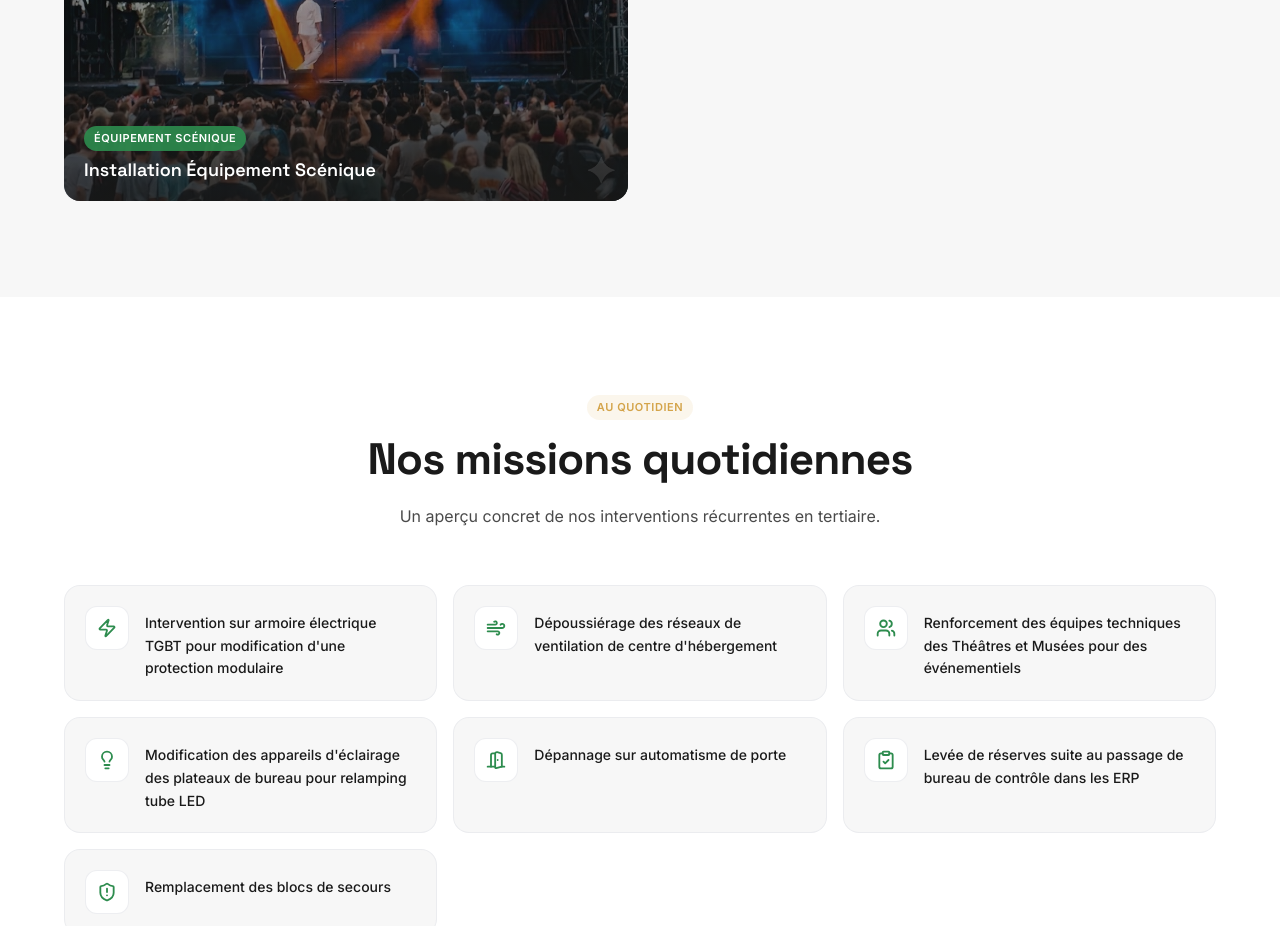
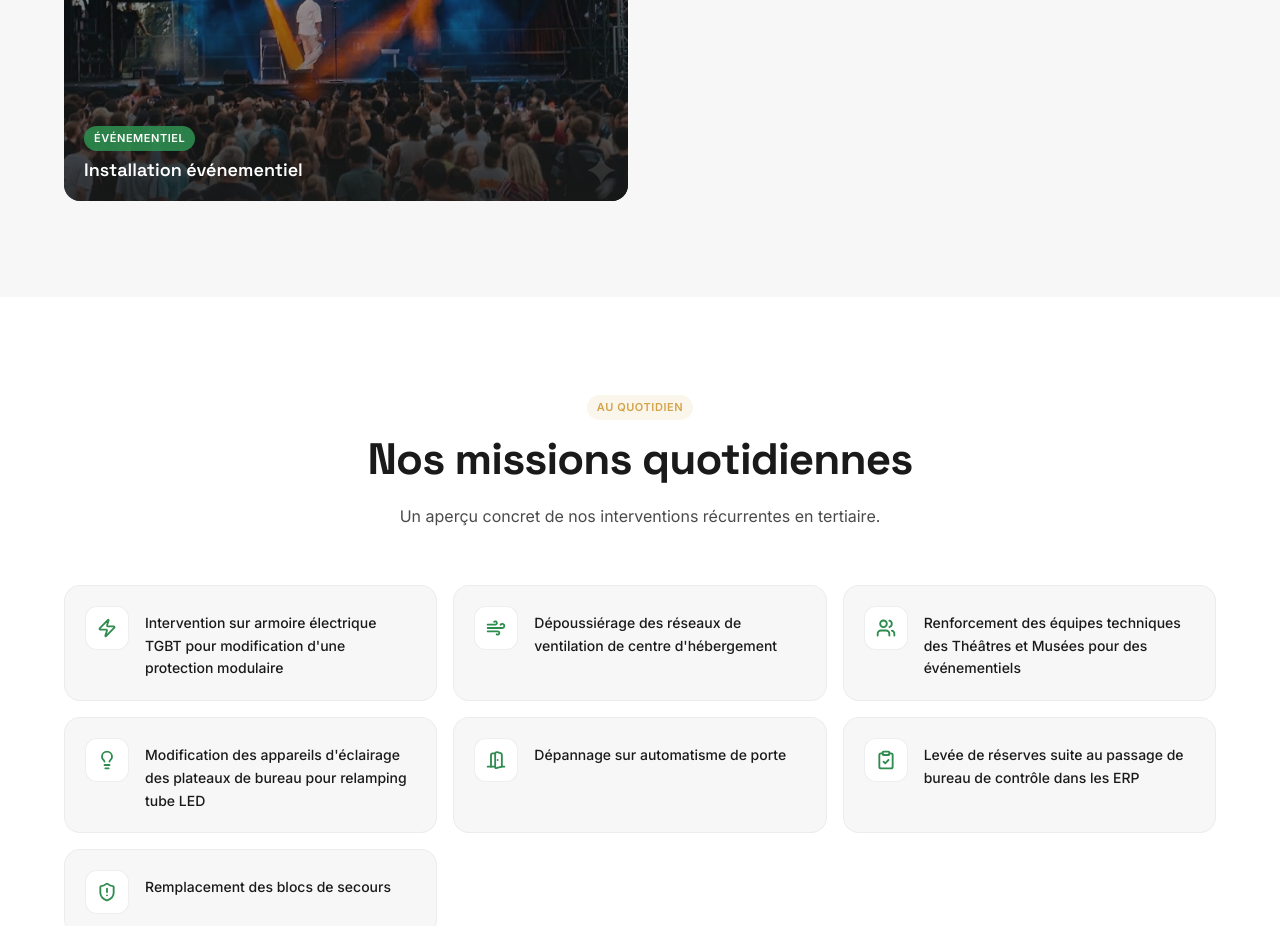
Before and after one commit to PHT001/emajor-site, a Next.js app: page / in a window 1280 px wide. Shown: the part 6640-7566 px from the top of the page. Built offline with nearby package versions, Linux system fonts and the light colour scheme.

Commit message:
content(installations): 'Équipement scénique' → 'Événementiel'

```diff
--- a/components/Installations.tsx
+++ b/components/Installations.tsx
@@ -91,9 +91,9 @@ const proItems: Item[] = [
   },
   {
     src: "/assets/img/scene-concert.jpg",
-    alt: "Installation électrique pour équipement scénique de concert",
-    category: "Équipement scénique",
-    title: "Installation Équipement Scénique",
+    alt: "Installation électrique pour événementiel — concert",
+    category: "Événementiel",
+    title: "Installation événementiel",
     brands: [
       "Passage de câble en goulotte",
       "Coffrets d'alimentation",
```
